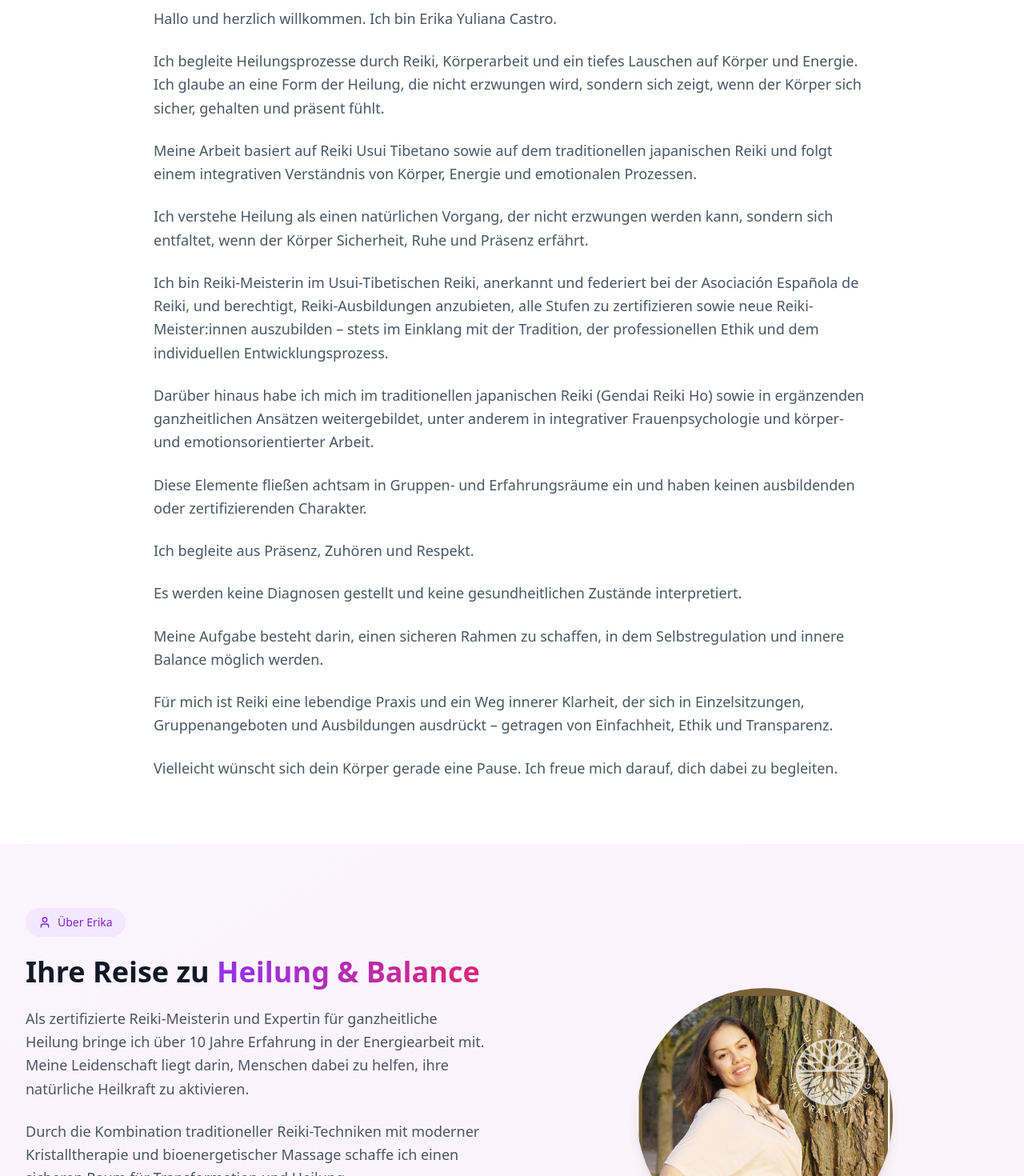
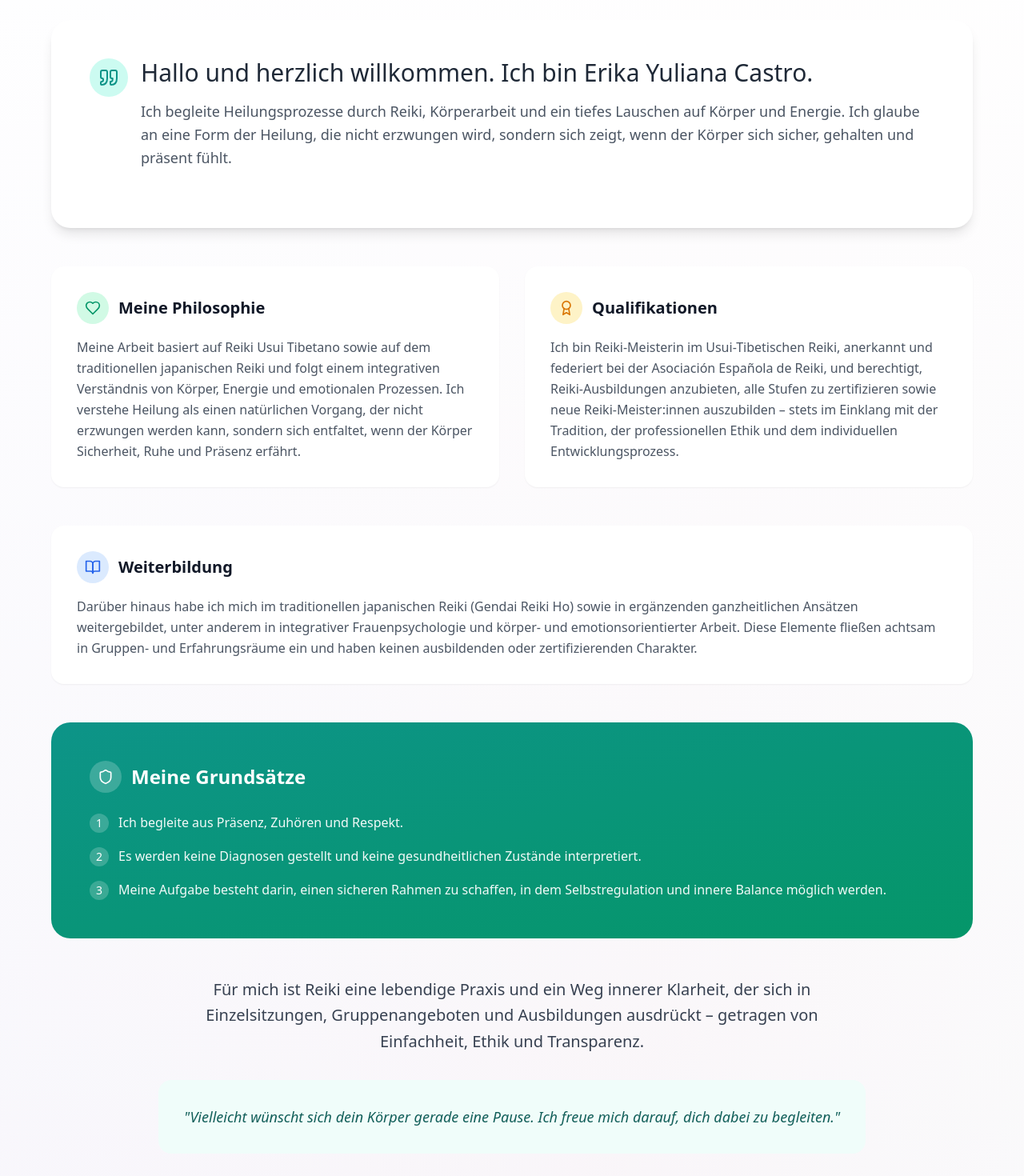
Before and after one commit to Tugendboldo/Reiki, a React (Vite) app: page / in a window 1280 px wide. Shown: the part 1340-2810 px from the top of the page at 80% size. Built offline with nearby package versions, Linux system fonts and the light colour scheme; no server answers.

Commit message:
Updated App.tsx

```diff
--- a/src/App.tsx
+++ b/src/App.tsx
@@ -1,5 +1,5 @@
 import React, { useState, useEffect } from 'react';
-import { Phone, MapPin, Clock, Heart, Sparkles, Menu, X, Star, User, Calendar, Activity, Compass } from 'lucide-react';
+import { Phone, MapPin, Clock, Heart, Sparkles, Menu, X, Star, User, Calendar, Activity, Compass, Award, BookOpen, Shield, Quote } from 'lucide-react';
 import { BioenergetischeMassage, Reiki, Kristalltherapie, Fortbildungskurse, MakrameeWorkshops } from './components/ServicePages';
 import { LanguageSelector } from './components/LanguageSelector';
 import { LeafletMap } from './components/LeafletMap';
@@ -232,9 +232,9 @@ function App() {
       </section>
 
       {/* Approach Section */}
-      <section id="approach" className="py-20 px-4 sm:px-6 lg:px-8 bg-white">
-        <div className="max-w-4xl mx-auto">
-          <div className="text-center mb-12">
+      <section id="approach" className="py-20 px-4 sm:px-6 lg:px-8 bg-gradient-to-b from-white to-teal-50/30">
+        <div className="max-w-6xl mx-auto">
+          <div className="text-center mb-16">
             <div className="inline-flex items-center space-x-2 bg-teal-100 text-teal-700 px-4 py-2 rounded-full text-sm font-medium mb-6">
               <Compass className="w-4 h-4" />
               <span>{t.approach.badge}</span>
@@ -245,12 +245,82 @@ function App() {
             </h2>
           </div>
 
-          <div className="space-y-6">
-            {t.approach.paragraphs.map((paragraph, index) => (
-              <p key={index} className="text-lg text-gray-600 leading-relaxed">
-                {paragraph}
+          <div className="bg-white rounded-3xl shadow-lg p-8 md:p-12 mb-12">
+            <div className="flex items-start gap-4 mb-6">
+              <div className="w-12 h-12 bg-teal-100 rounded-full flex items-center justify-center flex-shrink-0">
+                <Quote className="w-6 h-6 text-teal-600" />
+              </div>
+              <div>
+                <p className="text-2xl md:text-3xl font-light text-gray-800 mb-4 leading-relaxed">
+                  {t.approach.intro}
+                </p>
+                <p className="text-lg text-gray-600 leading-relaxed">
+                  {t.approach.introDescription}
+                </p>
+              </div>
+            </div>
+          </div>
+
+          <div className="grid md:grid-cols-2 gap-8 mb-12">
+            <div className="bg-white rounded-2xl p-8 shadow-sm hover:shadow-md transition-shadow">
+              <div className="flex items-center gap-3 mb-4">
+                <div className="w-10 h-10 bg-emerald-100 rounded-full flex items-center justify-center">
+                  <Heart className="w-5 h-5 text-emerald-600" />
+                </div>
+                <h3 className="text-xl font-semibold text-gray-900">{t.approach.philosophyTitle}</h3>
+              </div>
+              <p className="text-gray-600 leading-relaxed">{t.approach.philosophy}</p>
+            </div>
+
+            <div className="bg-white rounded-2xl p-8 shadow-sm hover:shadow-md transition-shadow">
+              <div className="flex items-center gap-3 mb-4">
+                <div className="w-10 h-10 bg-amber-100 rounded-full flex items-center justify-center">
+                  <Award className="w-5 h-5 text-amber-600" />
+                </div>
+                <h3 className="text-xl font-semibold text-gray-900">{t.approach.credentialsTitle}</h3>
+              </div>
+              <p className="text-gray-600 leading-relaxed">{t.approach.credentials}</p>
+            </div>
+          </div>
+
+          <div className="bg-white rounded-2xl p-8 shadow-sm mb-12">
+            <div className="flex items-center gap-3 mb-4">
+              <div className="w-10 h-10 bg-blue-100 rounded-full flex items-center justify-center">
+                <BookOpen className="w-5 h-5 text-blue-600" />
+              </div>
+              <h3 className="text-xl font-semibold text-gray-900">{t.approach.trainingTitle}</h3>
+            </div>
+            <p className="text-gray-600 leading-relaxed">{t.approach.training}</p>
+          </div>
+
+          <div className="bg-gradient-to-br from-teal-600 to-emerald-600 rounded-3xl p-8 md:p-12 text-white mb-12">
+            <div className="flex items-center gap-3 mb-6">
+              <div className="w-10 h-10 bg-white/20 rounded-full flex items-center justify-center">
+                <Shield className="w-5 h-5 text-white" />
+              </div>
+              <h3 className="text-2xl font-semibold">{t.approach.principlesTitle}</h3>
+            </div>
+            <div className="space-y-4">
+              {t.approach.principles.map((principle, index) => (
+                <div key={index} className="flex items-start gap-3">
+                  <div className="w-6 h-6 bg-white/20 rounded-full flex items-center justify-center flex-shrink-0 mt-0.5">
+                    <span className="text-sm font-medium">{index + 1}</span>
+                  </div>
+                  <p className="text-white/95 leading-relaxed">{principle}</p>
+                </div>
+              ))}
+            </div>
+          </div>
+
+          <div className="text-center">
+            <p className="text-xl text-gray-700 leading-relaxed mb-8 max-w-3xl mx-auto">
+              {t.approach.vision}
+            </p>
+            <div className="bg-teal-50 rounded-2xl p-8 inline-block">
+              <p className="text-lg text-teal-800 font-medium italic">
+                "{t.approach.closing}"
               </p>
-            ))}
+            </div>
           </div>
         </div>
       </section>
--- a/src/data/translations.ts
+++ b/src/data/translations.ts
@@ -39,20 +39,22 @@ export const translations = {
       badge: 'Mein Ansatz',
       title: 'Mein ',
       titleHighlight: 'Ansatz',
-      paragraphs: [
-        'Hallo und herzlich willkommen. Ich bin Erika Yuliana Castro.',
-        'Ich begleite Heilungsprozesse durch Reiki, Körperarbeit und ein tiefes Lauschen auf Körper und Energie. Ich glaube an eine Form der Heilung, die nicht erzwungen wird, sondern sich zeigt, wenn der Körper sich sicher, gehalten und präsent fühlt.',
-        'Meine Arbeit basiert auf Reiki Usui Tibetano sowie auf dem traditionellen japanischen Reiki und folgt einem integrativen Verständnis von Körper, Energie und emotionalen Prozessen.',
-        'Ich verstehe Heilung als einen natürlichen Vorgang, der nicht erzwungen werden kann, sondern sich entfaltet, wenn der Körper Sicherheit, Ruhe und Präsenz erfährt.',
-        'Ich bin Reiki-Meisterin im Usui-Tibetischen Reiki, anerkannt und federiert bei der Asociación Española de Reiki, und berechtigt, Reiki-Ausbildungen anzubieten, alle Stufen zu zertifizieren sowie neue Reiki-Meister:innen auszubilden – stets im Einklang mit der Tradition, der professionellen Ethik und dem individuellen Entwicklungsprozess.',
-        'Darüber hinaus habe ich mich im traditionellen japanischen Reiki (Gendai Reiki Ho) sowie in ergänzenden ganzheitlichen Ansätzen weitergebildet, unter anderem in integrativer Frauenpsychologie und körper- und emotionsorientierter Arbeit.',
-        'Diese Elemente fließen achtsam in Gruppen- und Erfahrungsräume ein und haben keinen ausbildenden oder zertifizierenden Charakter.',
+      intro: 'Hallo und herzlich willkommen. Ich bin Erika Yuliana Castro.',
+      introDescription: 'Ich begleite Heilungsprozesse durch Reiki, Körperarbeit und ein tiefes Lauschen auf Körper und Energie. Ich glaube an eine Form der Heilung, die nicht erzwungen wird, sondern sich zeigt, wenn der Körper sich sicher, gehalten und präsent fühlt.',
+      philosophyTitle: 'Meine Philosophie',
+      philosophy: 'Meine Arbeit basiert auf Reiki Usui Tibetano sowie auf dem traditionellen japanischen Reiki und folgt einem integrativen Verständnis von Körper, Energie und emotionalen Prozessen. Ich verstehe Heilung als einen natürlichen Vorgang, der nicht erzwungen werden kann, sondern sich entfaltet, wenn der Körper Sicherheit, Ruhe und Präsenz erfährt.',
+      credentialsTitle: 'Qualifikationen',
+      credentials: 'Ich bin Reiki-Meisterin im Usui-Tibetischen Reiki, anerkannt und federiert bei der Asociación Española de Reiki, und berechtigt, Reiki-Ausbildungen anzubieten, alle Stufen zu zertifizieren sowie neue Reiki-Meister:innen auszubilden – stets im Einklang mit der Tradition, der professionellen Ethik und dem individuellen Entwicklungsprozess.',
+      trainingTitle: 'Weiterbildung',
+      training: 'Darüber hinaus habe ich mich im traditionellen japanischen Reiki (Gendai Reiki Ho) sowie in ergänzenden ganzheitlichen Ansätzen weitergebildet, unter anderem in integrativer Frauenpsychologie und körper- und emotionsorientierter Arbeit. Diese Elemente fließen achtsam in Gruppen- und Erfahrungsräume ein und haben keinen ausbildenden oder zertifizierenden Charakter.',
+      principlesTitle: 'Meine Grundsätze',
+      principles: [
         'Ich begleite aus Präsenz, Zuhören und Respekt.',
         'Es werden keine Diagnosen gestellt und keine gesundheitlichen Zustände interpretiert.',
-        'Meine Aufgabe besteht darin, einen sicheren Rahmen zu schaffen, in dem Selbstregulation und innere Balance möglich werden.',
-        'Für mich ist Reiki eine lebendige Praxis und ein Weg innerer Klarheit, der sich in Einzelsitzungen, Gruppenangeboten und Ausbildungen ausdrückt – getragen von Einfachheit, Ethik und Transparenz.',
-        'Vielleicht wünscht sich dein Körper gerade eine Pause. Ich freue mich darauf, dich dabei zu begleiten.'
-      ]
+        'Meine Aufgabe besteht darin, einen sicheren Rahmen zu schaffen, in dem Selbstregulation und innere Balance möglich werden.'
+      ],
+      vision: 'Für mich ist Reiki eine lebendige Praxis und ein Weg innerer Klarheit, der sich in Einzelsitzungen, Gruppenangeboten und Ausbildungen ausdrückt – getragen von Einfachheit, Ethik und Transparenz.',
+      closing: 'Vielleicht wünscht sich dein Körper gerade eine Pause. Ich freue mich darauf, dich dabei zu begleiten.'
     },
     about: {
       badge: 'Über Erika',
@@ -517,17 +519,22 @@ export const translations = {
       badge: 'My Approach',
       title: 'My ',
       titleHighlight: 'Approach',
-      paragraphs: [
-        'My work is grounded in Usui Tibetan Reiki and traditional Japanese Reiki, following an integrative understanding of body, energy, and emotional processes.',
-        'I understand healing as a natural process that cannot be forced, but unfolds when the body experiences safety, rest, and presence.',
-        'I am a Reiki Master in Usui Tibetan Reiki, recognized and federated by the Spanish Reiki Association, and authorized to offer Reiki training, certify all levels, and train new Reiki Masters – always in harmony with tradition, professional ethics, and individual development processes.',
-        'Additionally, I have trained in traditional Japanese Reiki (Gendai Reiki Ho) as well as complementary holistic approaches, including integrative women\'s psychology and body- and emotion-oriented work.',
-        'These elements flow mindfully into group and experiential spaces and have no training or certifying character.',
+      intro: 'Hello and welcome. I am Erika Yuliana Castro.',
+      introDescription: 'I accompany healing processes through Reiki, bodywork, and deep listening to body and energy. I believe in a form of healing that is not forced, but reveals itself when the body feels safe, held, and present.',
+      philosophyTitle: 'My Philosophy',
+      philosophy: 'My work is grounded in Usui Tibetan Reiki and traditional Japanese Reiki, following an integrative understanding of body, energy, and emotional processes. I understand healing as a natural process that cannot be forced, but unfolds when the body experiences safety, rest, and presence.',
+      credentialsTitle: 'Credentials',
+      credentials: 'I am a Reiki Master in Usui Tibetan Reiki, recognized and federated by the Spanish Reiki Association, and authorized to offer Reiki training, certify all levels, and train new Reiki Masters – always in harmony with tradition, professional ethics, and individual development processes.',
+      trainingTitle: 'Further Training',
+      training: 'Additionally, I have trained in traditional Japanese Reiki (Gendai Reiki Ho) as well as complementary holistic approaches, including integrative women\'s psychology and body- and emotion-oriented work. These elements flow mindfully into group and experiential spaces and have no training or certifying character.',
+      principlesTitle: 'My Principles',
+      principles: [
         'I accompany from presence, listening, and respect.',
         'No diagnoses are made and no health conditions are interpreted.',
-        'My role is to create a safe framework in which self-regulation and inner balance become possible.',
-        'For me, Reiki is a living practice and a path of inner clarity, expressed in individual sessions, group offerings, and training – carried by simplicity, ethics, and transparency.'
-      ]
+        'My role is to create a safe framework in which self-regulation and inner balance become possible.'
+      ],
+      vision: 'For me, Reiki is a living practice and a path of inner clarity, expressed in individual sessions, group offerings, and training – carried by simplicity, ethics, and transparency.',
+      closing: 'Perhaps your body is longing for a pause right now. I look forward to accompanying you.'
     },
     about: {
       badge: 'About Erika',
@@ -992,16 +999,22 @@ export const translations = {
       badge: 'Mi Enfoque',
       title: 'Mi ',
       titleHighlight: 'Enfoque',
-      paragraphs: [
-        'Mi trabajo se fundamenta en el Reiki Usui Tibetano y en el Reiki tradicional japonés, desde una comprensión integrativa del cuerpo, la energía y los procesos emocionales.',
-        'Concibo la sanación como un proceso natural que no se fuerza, sino que se facilita cuando el cuerpo encuentra descanso, seguridad y presencia.',
-        'Soy Maestra de Reiki Usui Tibetano, federada por la Asociación Española de Reiki, y estoy autorizada a impartir formación, certificar los distintos niveles de Reiki y formar a nuevos maestros, respetando la tradición, la ética profesional y el ritmo individual de cada proceso.',
-        'Mi recorrido profesional incluye también la formación y práctica en Reiki tradicional japonés (Gendai Reiki Ho) y en otras disciplinas complementarias, como técnicas de psicología femenina integrativa y prácticas holísticas orientadas al trabajo corporal, energético y emocional.',
-        'Estas herramientas se integran de manera consciente y respetuosa en los espacios grupales y vivenciales, sin carácter formativo ni certificante.',
+      intro: 'Hola y bienvenido/a. Soy Erika Yuliana Castro.',
+      introDescription: 'Acompaño procesos de sanación a través del Reiki, el trabajo corporal y una escucha profunda del cuerpo y la energía. Creo en una forma de sanación que no se fuerza, sino que se revela cuando el cuerpo se siente seguro, sostenido y presente.',
+      philosophyTitle: 'Mi Filosofía',
+      philosophy: 'Mi trabajo se fundamenta en el Reiki Usui Tibetano y en el Reiki tradicional japonés, desde una comprensión integrativa del cuerpo, la energía y los procesos emocionales. Concibo la sanación como un proceso natural que no se fuerza, sino que se facilita cuando el cuerpo encuentra descanso, seguridad y presencia.',
+      credentialsTitle: 'Credenciales',
+      credentials: 'Soy Maestra de Reiki Usui Tibetano, federada por la Asociación Española de Reiki, y estoy autorizada a impartir formación, certificar los distintos niveles de Reiki y formar a nuevos maestros, respetando la tradición, la ética profesional y el ritmo individual de cada proceso.',
+      trainingTitle: 'Formación Complementaria',
+      training: 'Mi recorrido profesional incluye también la formación y práctica en Reiki tradicional japonés (Gendai Reiki Ho) y en otras disciplinas complementarias, como técnicas de psicología femenina integrativa y prácticas holísticas orientadas al trabajo corporal, energético y emocional. Estas herramientas se integran de manera consciente y respetuosa en los espacios grupales y vivenciales, sin carácter formativo ni certificante.',
+      principlesTitle: 'Mis Principios',
+      principles: [
         'Acompaño desde la escucha, la presencia y el respeto profundo por cada persona.',
-        'No realizo diagnósticos ni interpretaciones sobre la condición de nadie; mi labor consiste en crear un espacio seguro y contenido donde el sistema pueda autorregularse y recuperar su equilibrio de forma natural.',
-        'El Reiki, para mí, es una práctica viva y un camino de coherencia, que se expresa tanto en las sesiones individuales como en los encuentros grupales y las formaciones, siempre desde la simplicidad, la ética y la claridad.'
-      ]
+        'No realizo diagnósticos ni interpretaciones sobre la condición de nadie.',
+        'Mi labor consiste en crear un espacio seguro y contenido donde el sistema pueda autorregularse y recuperar su equilibrio de forma natural.'
+      ],
+      vision: 'El Reiki, para mí, es una práctica viva y un camino de coherencia, que se expresa tanto en las sesiones individuales como en los encuentros grupales y las formaciones, siempre desde la simplicidad, la ética y la claridad.',
+      closing: 'Quizás tu cuerpo está deseando una pausa. Me encantará acompañarte.'
     },
     about: {
       badge: 'Acerca de Erika',
```
Also changed, not shown: src/types/translations.ts (+12 -1 lines).
